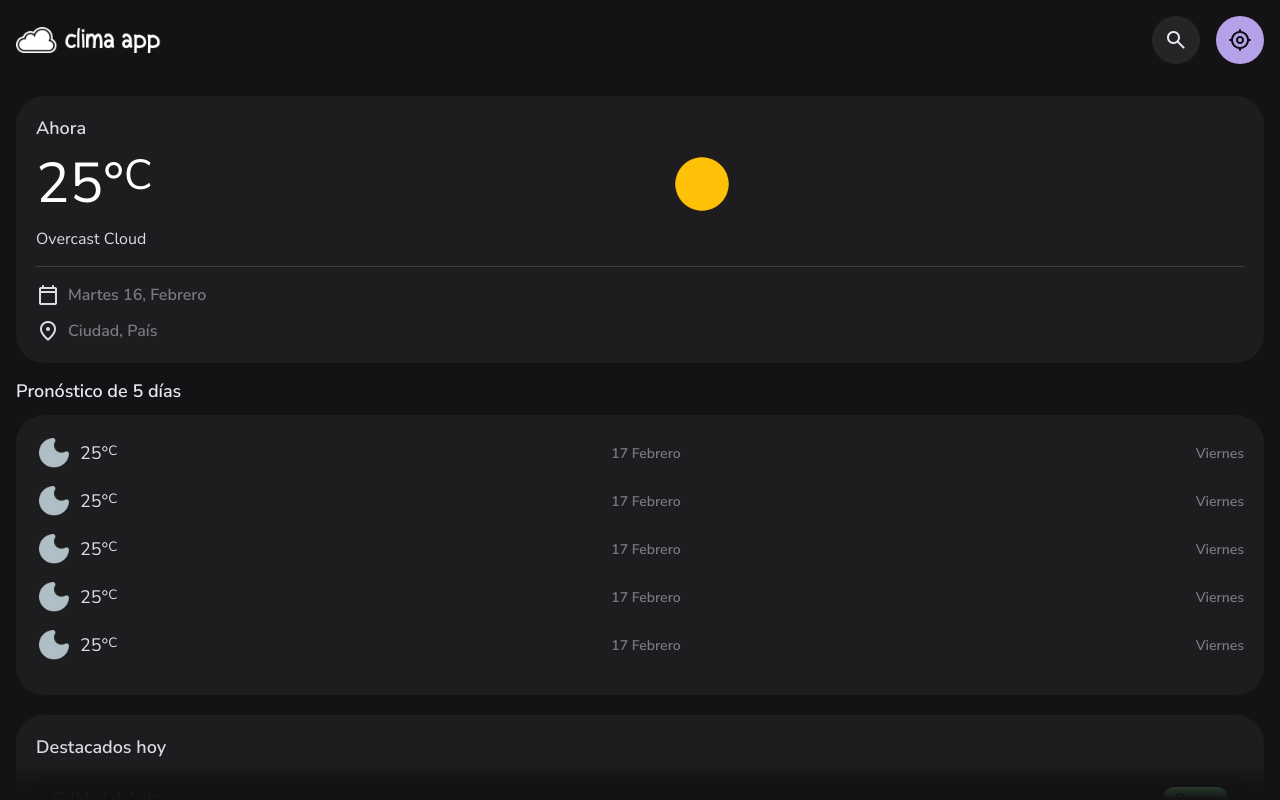
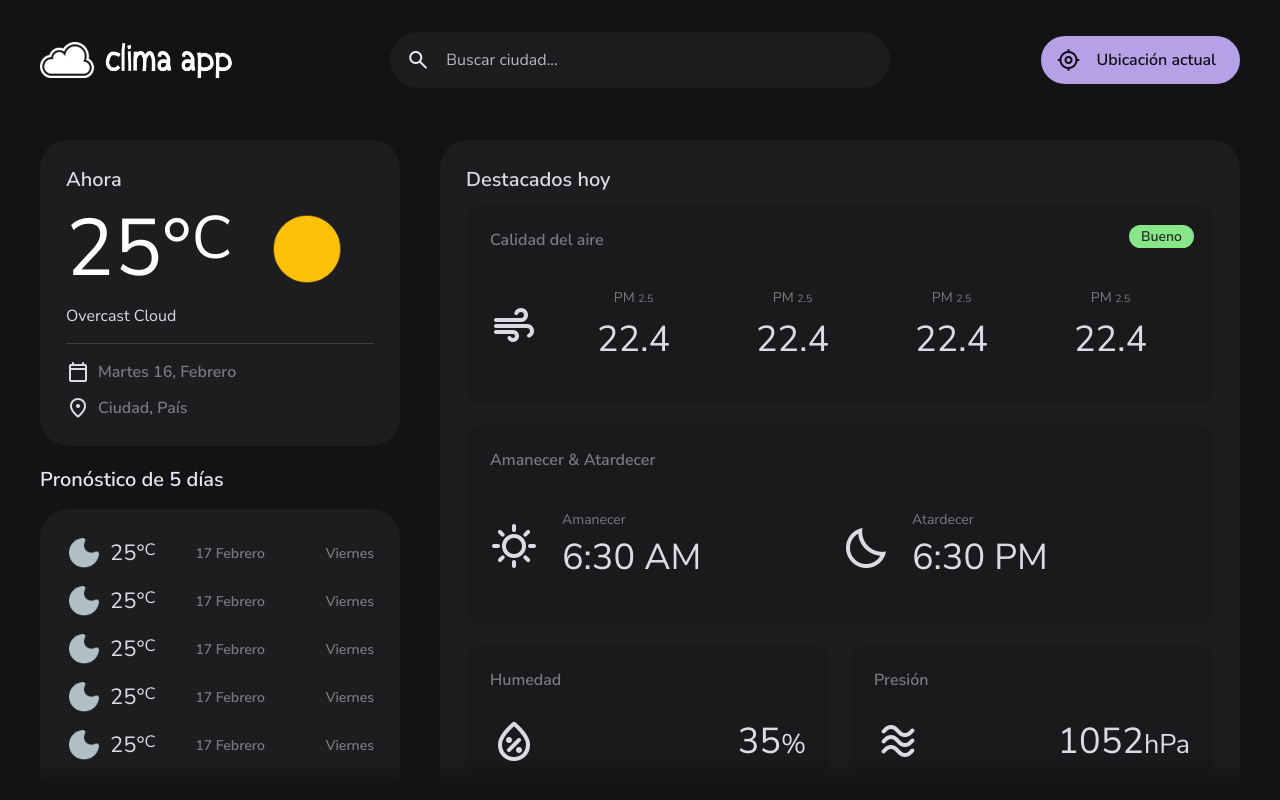
Before and after one commit to ravenbbs/clima-app, a plain HTML site: page index.html in a window 1280 px wide. Drawn offline with Linux system fonts and the light colour scheme.

Commit message:
Media queries for 768px - 1200px - 1400px

```diff
--- a/assets/css/style.css
+++ b/assets/css/style.css
@@ -429,7 +429,7 @@ body {
   transform: translate(-50%, -50%);
 }
 
-.search-wrapper>.m-icon {
+.search-wrapper > .m-icon {
   display: none;
 }
 
@@ -775,3 +775,288 @@ article.container::before {
 .error-content .btn-primary {
   margin-block-start: 20px;
 }
+
+/* ----------------- Media queries ----------------- */
+
+/* ---- 768px screen ---- */
+@media (min-width: 768px) {
+
+  /* --------- Reused Style ----------- */
+  .container {
+    padding: 24px;
+  }
+
+  .title-1 {
+    --title-1: 2.4rem
+  }
+
+  .section>.title-2 {
+    margin-block-end: 16px;
+  }
+
+  .card-lg {
+    padding: 24px;
+  }
+
+  .card-sm {
+    padding: 20px;
+    display: grid;
+    grid-template-rows: min-content 1fr;
+  }
+
+  .badge {
+    top: 20px;
+    right: 20px;
+  }
+
+  /* --------- Header ----------- */
+  .header-actions {
+    gap: 24px;
+  }
+
+  .header .btn-primary {
+    padding-inline: 16px 24px;
+  }
+
+  .header .btn-primary .span {
+    display: block;
+  }
+
+  .search-view {
+    clip-path: circle(3% at calc(100% - 273px) 6%);
+  }
+
+  /* --------- Main ----------- */
+  main {
+    height: calc(100vh - 96px);
+    height: calc(100svh - 96px);
+  }
+
+  article.container {
+    padding-block-start: 0;
+    grid-template-columns: 280px minmax(0, 1fr);
+    align-items: flex-start;
+    gap: 24px;
+  }
+
+  .content-left {
+    position: sticky;
+    top: 0;
+  }
+
+  .section:not(:last-child) {
+    margin-block: 20px;
+  }
+
+  .forecast-card .card-item:not(:last-child) {
+    margin-block-end: 16px;
+  }
+
+  .highlight-list {
+    grid-template-columns: 1fr 1fr;
+  }
+
+  .highlight-card:nth-child(-n+2) {
+    grid-column: span 2;
+    height: 160px;
+  }
+
+  .highlight-card:nth-child(n+3) {
+    height: 120px;
+  }
+
+  .highlights .m-icon {
+    font-size: 3.6rem;
+  }
+
+  .highlight-card.one .card-item {
+    width: 25%;
+    flex-direction: column-reverse;
+    gap: 8px;
+  }
+
+  .slider-container {
+    margin-inline: 0 -24px;
+    border-bottom-left-radius: var(--radius-16);
+    border-top-left-radius: var(--radius-16);
+  }
+
+  .slider-list::before {
+    display: none;
+  }
+
+  .slider-list::after {
+    min-width: 12px;
+  }
+
+  .hourly-forecast .card-sm {
+    padding: 16px;
+  }
+}
+
+/* ---- 1200px screen ---- */
+@media (min-width: 1200px) {
+
+  /* --------- Custom Property ----------- */
+  :root {
+    /* font size */
+    --heading: 8rem;
+    --title-2: 2rem;
+  }
+
+  /* --------- Reused Style ----------- */
+  .container {
+    padding: 40px;
+  }
+
+  .card-lg {
+    padding: 26px;
+  }
+
+  .card-sm {
+    padding:24px ;
+  }
+
+  .title-1 { --title-1: 3.6rem }
+
+  .highlight-card.two .card-item {
+    column-gap: 24px;
+  }
+
+  /* --------- Header ----------- */
+  .header .icon-btn {
+    display: none;
+  }
+
+  .logo img {
+    width: 200px;
+  }
+
+  .header {
+    position: relative;
+    height: 120px;
+    z-index: 4;
+  }
+
+  .header .container {
+    padding-block: 0;
+    height: 100%;
+  }
+
+  .search-view,
+  .search-view.active {
+    all: unset;
+    display: block;
+    position: relative;
+    width: 500px;
+    animation: none;
+  }
+
+  .search-wrapper {
+    border-block-end: none;
+  }
+
+  .search-wrapper > .m-icon {
+    display: block;
+  }
+
+  .search-field,
+  .search-field .view-list {
+    background-color: var(--surface);
+  }
+
+  .search-field {
+    height: 56px;
+    border-radius: var(--radius-28);
+    outline: none;
+  }
+
+  .search-result,
+  .search-view:not(:focus-within) .search-result {
+    display: none;
+  }
+
+  .search-view:focus-within .search-result.active {
+    display: block;
+  }
+
+  .search-view:has(.search-result.active):focus-within .search-field {
+    border-bottom-left-radius: 0;
+    border-bottom-right-radius: 0;
+  }
+
+  .search-view .view-list {
+    position: absolute;
+    top: 100%;
+    left: 0;
+    width: 100%;
+    max-height: 360px;
+    border-radius: 0 0 var(--radius-28) var(--radius-28);
+    border-block-start: 1px solid var(--outline);
+    overflow-y: auto;
+    overflow-y: overlay;
+    background-color: var(--surface);
+  }
+
+  .search-view .view-list:empty {
+    min-height: 120px;
+  }
+
+  .search-view .view-list::-webkit-scrollbar-button {
+    height: 20px;
+  }
+
+  .search-view:is(:hover, :has(.view-list):hover){
+    filter: drop-shadow(var(--shadow-1));
+  }
+
+  .search-view:is(:focus-within, :has(.view-list) :focus-within) {
+    filter: drop-shadow(var(--shadow-2));
+  }
+
+  /* --------- Main ----------- */
+  main {
+    height: calc(100vh - 120px );
+    height: calc(100svh - 120px );
+  }
+
+  article.container {
+    grid-template-columns: 360px minmax(0, 1fr);
+    gap: 40px;
+  }
+
+  .current-weather .weather-icon {
+    width: 80px;
+  }
+
+  .forecast-card .title-2 {
+    --title-2: 2.2rem
+  }
+
+  .highlight-card:nth-child(-n+2) {
+    height: 200px;
+  }
+
+  .highlight-card:nth-child(n+3) {
+    height: 150px;
+  }
+
+  .highlight-card .m-icon {
+    font-size: 4.8rem;
+  }
+
+  .slider-list {
+    gap: 16px;
+  }
+
+
+}
+
+/* ---- 1400px screen ---- */
+@media (min-width: 1400px) {
+.highlight-list {
+  grid-template-columns: repeat(4, 1fr);
+}
+
+
+}
--- a/index.html
+++ b/index.html
@@ -46,17 +46,17 @@
           />
         </a>
 
-        <div class="search-view" data-search-view>
+        <div class="search-view " data-search-view>
           <div class="search-wrapper">
             <input
               type="text"
               name="search"
               placeholder="Buscar ciudad..."
               autocomplete="off"
-              class="search-field"
+              class=" search-field "
               data-search-field
             />
-            <span class="m-icon">search</span>
+            <span class="m-icon leading-icon">search</span>
             <button
               class="icon-btn leading-icon has-state"
               aria-label="close search"
@@ -66,7 +66,7 @@
             </button>
           </div>
 
-          <div class="search-result" data-search-result>
+          <div class="search-result " data-search-result>
             <ul class="view-list" data-search-list>
               <li class="view-item">
                 <span class="m-icon">location_on</span>
```
